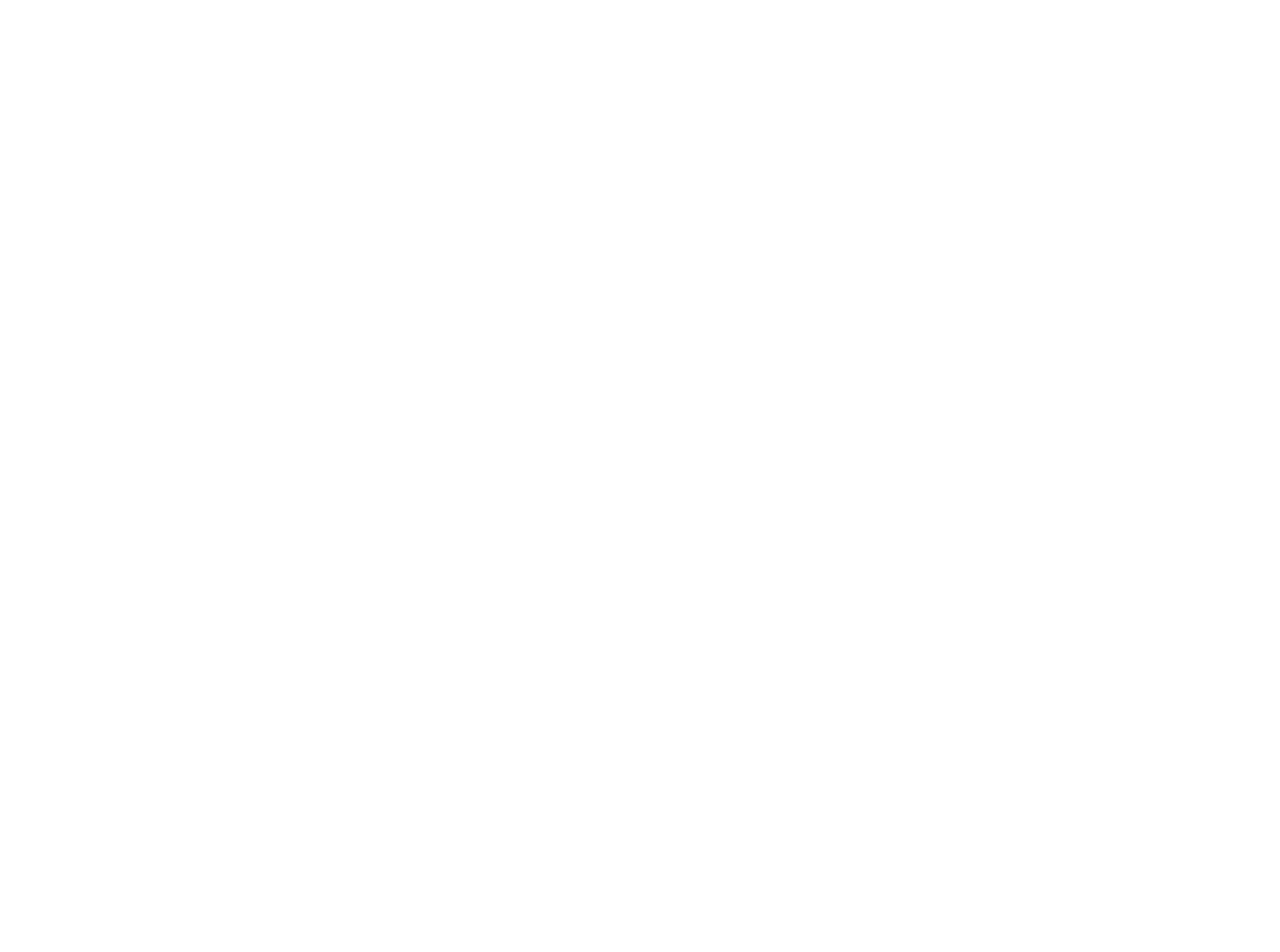
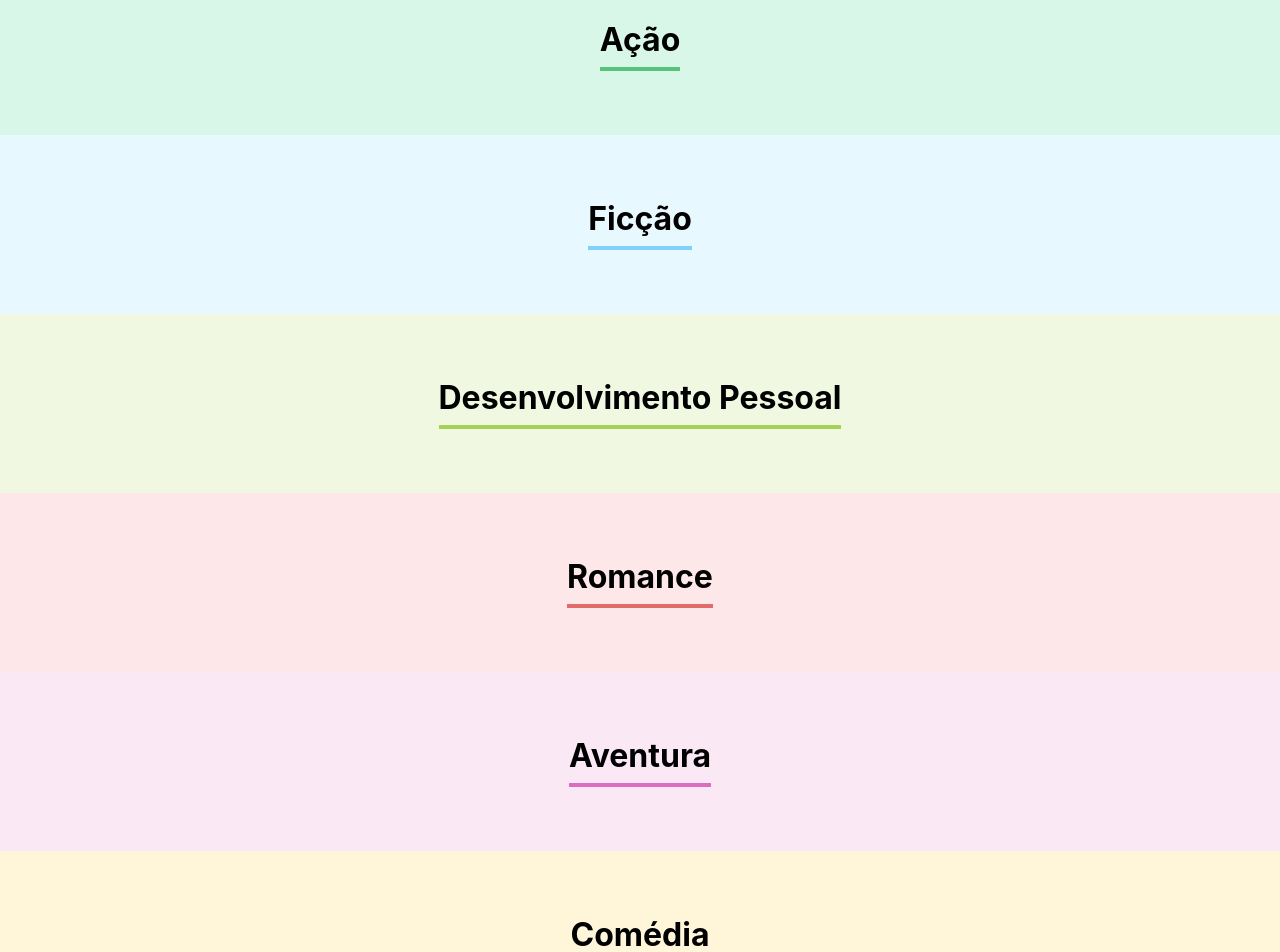
Before and after one commit to Enric0Mz/book-yourshelf, a React (Create React App) app: page / in a window 1280 px wide. Shown: the part 1880-2832 px from the top of the page. Before the commit the page ends 1836 px from the top, so only its background shows below. Built offline with nearby package versions, Linux system fonts and the light colour scheme; the HTML template or start-up script is replaced by a standard one.

Commit message:
feat: add `Genres` component to manage book genres

```diff
--- a/src/App.js
+++ b/src/App.js
@@ -1,20 +1,59 @@
 import { useState } from 'react';
 import Banner from './components/Banner/Banner';
 import Form from './components/Form';
+import Genre from './components/Genre';
 
 function App() {
+
+  const genres = [
+    {
+      name: "Ação",
+      mainColor: "#57C279",
+      secondaryColor: "#D9F7E9"
+    },
+    {
+      name: "Ficção",
+      mainColor: "#82CFFA",
+      secondaryColor: "#E8F8FF"
+    },
+    {
+      name: "Desenvolvimento Pessoal",
+      mainColor: "#A6D157",
+      secondaryColor: "#F0F8E2"
+    },
+    {
+      name: "Romance",
+      mainColor: "#E06B69",
+      secondaryColor: "#FDE7E8"
+    },
+    {
+      name: "Aventura",
+      mainColor: "#DB6EBF",
+      secondaryColor: "#FAE9F5"
+    },
+    {
+      name: "Comédia",
+      mainColor: "#FFBA05",
+      secondaryColor: "#FFF5D9"
+    },
+    {
+      name: "Outros",
+      mainColor: "#FF8A29",
+      secondaryColor: "#FFEEDF"
+    }
+  ]
 
   const [books, setBooks] = useState([])
 
   const toNewBookCreate = (book) => {
     setBooks([...books, book])
-    console.log(book)
   }
 
   return (
     <div className="App">
       <Banner />
-      <Form onBookCreate={toNewBookCreate}/>
+      <Form genresNames={genres.map(genre => genre.name)} onBookCreate={toNewBookCreate}/>
+      {genres.map(genre => <Genre key={genre.name} name={genre.name} mainColor={genre.mainColor} secondaryColor={genre.secondaryColor}/>)}
     </div>
   );
 }
--- a/src/components/Form/index.js
+++ b/src/components/Form/index.js
@@ -6,7 +6,6 @@
 
 
 const Form = (props) => {
-    const genres = ["Ação", "Ficção", "Desenvolvimento Pessoal", "Romance", "Comédia", "Aventura"]
 
     const [name, setName] = useState('')
     const [author, setAuthor] = useState('')
@@ -18,7 +17,6 @@
         props.onBookCreate({
             name, author, image, genre
         })
-        console.log("O form foi submetido => ", name, author, image, genre)
     }
 
     return (
@@ -31,7 +29,7 @@
                 <DropDown
                     mandatory={true}
                     label="Gênero"
-                    items={genres}
+                    items={props.genresNames}
                     value={genre}
                     onChange={value => setGenre(value)}
                     />
--- /dev/null
+++ b/src/components/Genre/Genre.css
@@ -0,0 +1,12 @@
+.genre {
+    text-align: center;
+    padding: 32px;
+
+}
+
+.genre h3 {
+    font-size: 32px;
+    border-bottom: 4px solid;
+    display: inline-block;
+    padding-bottom: 8px
+}
--- /dev/null
+++ b/src/components/Genre/index.js
@@ -0,0 +1,13 @@
+import "./Genre.css"
+
+const Genre = (props) => {
+    const css = {backgroundColor: props.secondaryColor}
+    return(
+        <section className="genre" style={css}>
+            <h3 style={{borderColor: props.mainColor}}>{props.name}</h3>
+        </section>
+    )
+
+}
+
+export default Genre
```
